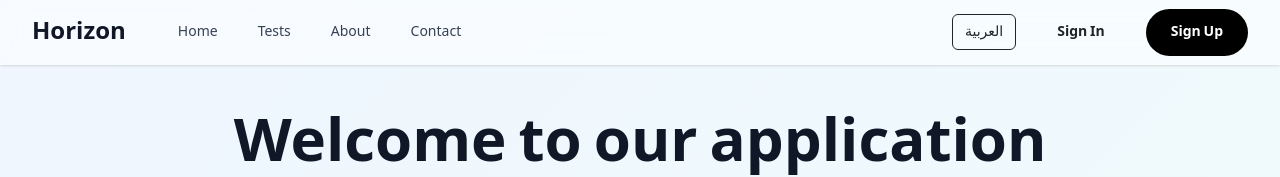
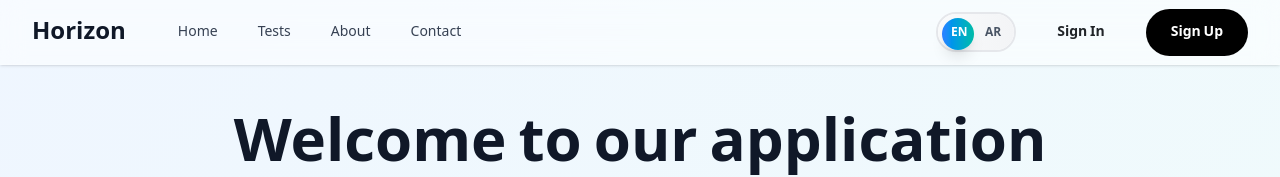
Before and after one commit to Abdulraheem-hub/horizon-prototype, a Next.js app: page /en in a window 1280 px wide. Shown: the top 177 px of the page. Built offline with nearby package versions, Linux system fonts and the light colour scheme.

Commit message:
Implement modern language toggle switch with smooth animations
Co-authored-by: Abdulraheem-hub <71198889+Abdulraheem-hub@users.noreply.github.com>

```diff
--- a/src/components/LanguageToggle.tsx
+++ b/src/components/LanguageToggle.tsx
@@ -2,7 +2,7 @@
 
 import { useLocale } from 'next-intl';
 import { useRouter } from 'next/navigation';
-import { Button } from './ui/button';
+import { cn } from '@/lib/utils';
 
 interface LanguageToggleProps {
   className?: string;
@@ -20,13 +20,54 @@ export function LanguageToggle({ className }: LanguageToggleProps) {
   };
 
   return (
-    <Button
+    <button
       onClick={toggleLanguage}
-      variant="outline"
-      size="sm"
-      className={className}
+      className={cn(
+        "relative inline-flex items-center h-10 w-20 rounded-full border-2 border-gray-200 bg-white transition-all duration-300 ease-in-out hover:border-gray-300 focus-visible:outline-none focus-visible:ring-2 focus-visible:ring-offset-2 focus-visible:ring-blue-500",
+        "dark:bg-gray-800 dark:border-gray-600 dark:hover:border-gray-500",
+        className
+      )}
+      role="switch"
+      aria-checked={locale === 'ar'}
+      aria-label={`Switch to ${locale === 'en' ? 'Arabic' : 'English'}`}
     >
-      {locale === 'en' ? 'العربية' : 'English'}
-    </Button>
+      {/* Background track */}
+      <div className="absolute inset-0 rounded-full bg-gradient-to-r from-gray-50 to-gray-100 dark:from-gray-700 dark:to-gray-600" />
+
+      {/* Language labels */}
+      <div className="relative flex w-full items-center justify-between px-1 text-xs font-semibold">
+        <span
+          className={cn(
+            "flex-1 text-center transition-colors duration-300 z-10",
+            locale === 'en'
+              ? "text-white"
+              : "text-gray-600 dark:text-gray-300"
+          )}
+        >
+          EN
+        </span>
+        <span
+          className={cn(
+            "flex-1 text-center transition-colors duration-300 z-10",
+            locale === 'ar'
+              ? "text-white"
+              : "text-gray-600 dark:text-gray-300"
+          )}
+        >
+          AR
+        </span>
+      </div>
+
+      {/* Sliding indicator */}
+      <div
+        className={cn(
+          "absolute top-1 h-8 w-8 rounded-full bg-gradient-to-r from-blue-500 to-teal-500 shadow-lg transition-all duration-300 ease-in-out",
+          "hover:shadow-xl",
+          locale === 'en'
+            ? "left-1 translate-x-0"
+            : "left-1 translate-x-10"
+        )}
+      />
+    </button>
   );
 }
```
